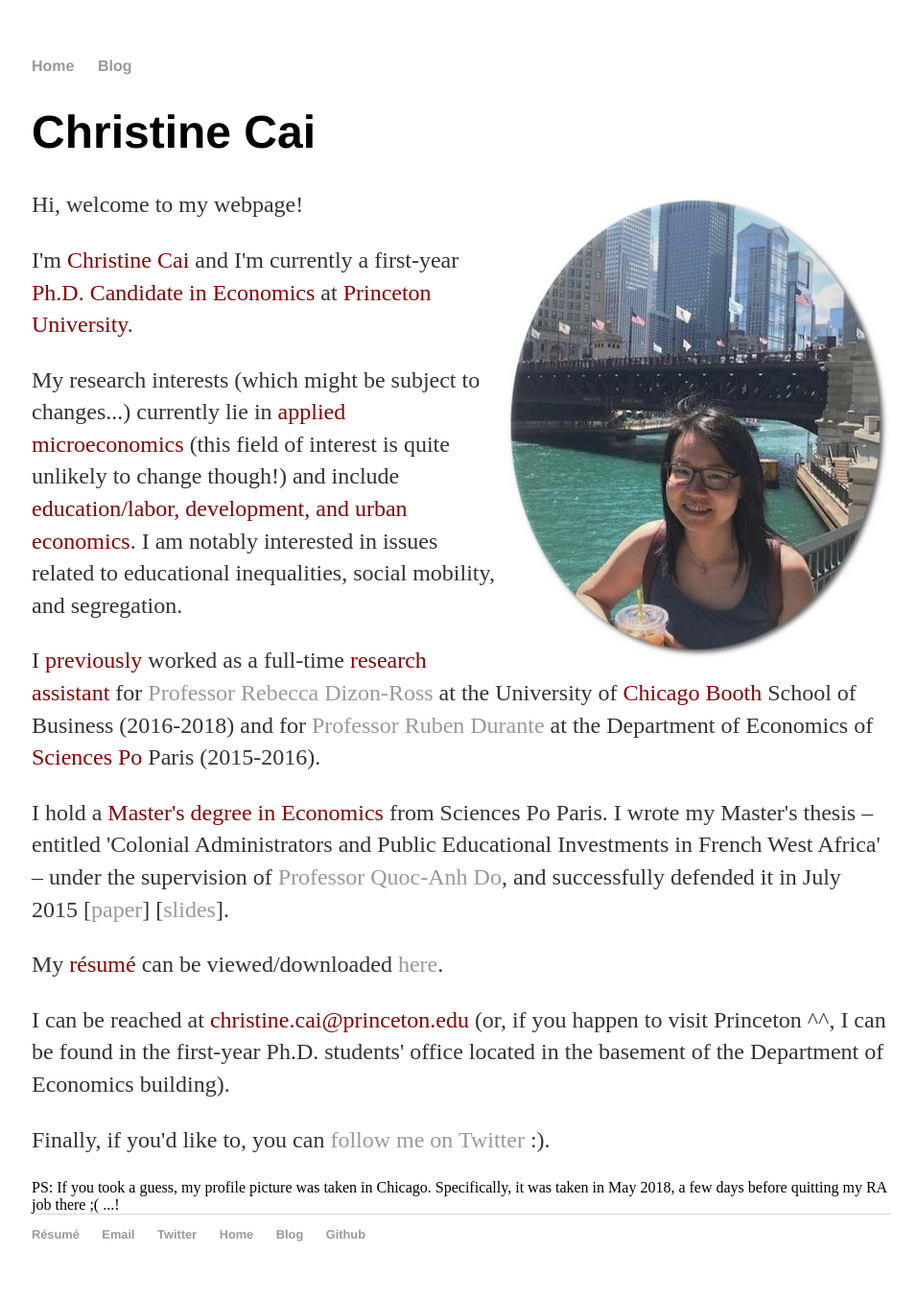
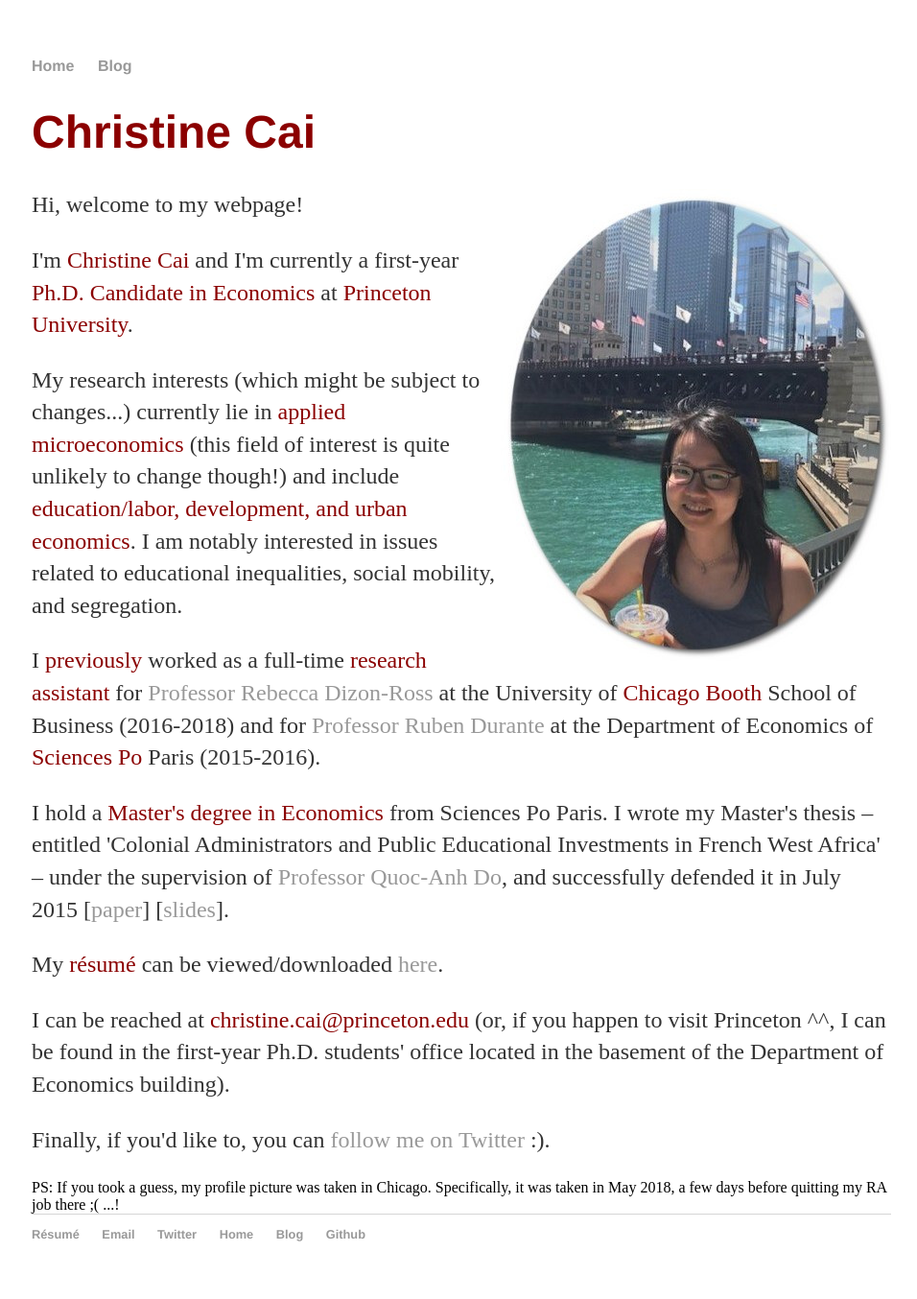
Before and after one commit to christinecai/christinecai.github.io, a Jekyll site: the page built from index.html, in a window 1280 px wide. Shown: the whole page at 96% size, without its empty margins (159-1115 px from the left). Built offline with Jekyll 4.4.1, drawn with Linux system fonts in a browser that asks for light colours.

Commit message:
Update index.html

```diff
--- a/index.html
+++ b/index.html
@@ -7,7 +7,7 @@ title: Christine Cai
 
 	<div class="col-sm-4">
 
-		<p class="lead"><h1>Christine Cai</h1></p>
+		<p class="lead"><h1><font color="darkred">Christine Cai</font></h1></p>
 
 		<img align="right" src="pix/pic_website.jpg">
 
@@ -31,7 +31,7 @@ title: Christine Cai
 			and successfully defended it in July 2015 [<a href="/masters thesis/paper.pdf">paper</a>]
 			[<a href="/masters thesis/slides.pdf">slides</a>].</p>
 
-<p>My <font color="darkred">résumé</font> can be viewed/downloaded <font color="darkred"><a href="/resume/resume_website.pdf">here</a></font>.</p>
+<p>My <font color="darkred">résumé</font> can be viewed/downloaded <a href="/resume/resume_website.pdf">here</a>.</p>
 
 	<p>I can be reached at <font color="darkred">christine.cai@princeton.edu</font>
 		(or, if you happen to visit Princeton ^^, I can be found in the first-year Ph.D. students' office located in the basement of the Department of Economics building).</p>
```
